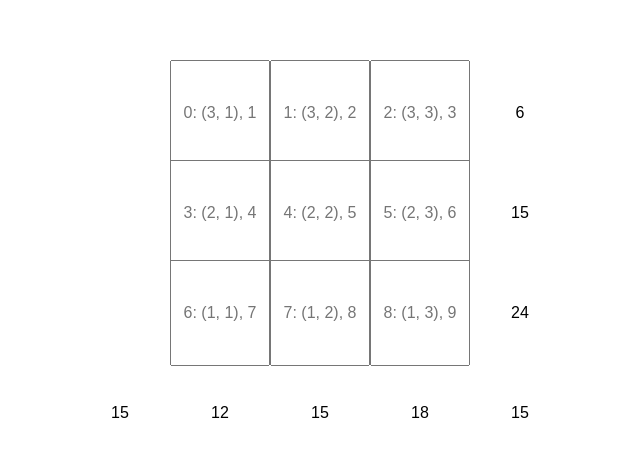
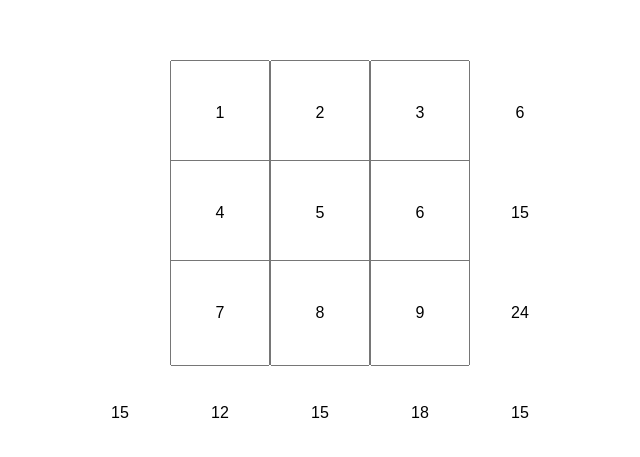
Before and after one commit to bantuist/magic-squares, a React (Create React App) app: page / in a window 1280 px wide. Shown: the part 137-594 px from the top of the page, without its empty margins (320-960 px from the left). Built offline with nearby package versions, Linux system fonts and the light colour scheme.

Commit message:
Basic grid update

```diff
--- a/src/actions/magicSquares.js
+++ b/src/actions/magicSquares.js
@@ -7,6 +7,14 @@ export const setGridSize = gridSize => {
   };
 };
 
+export const updateGrid = (id, value) => {
+  return {
+    type: constants.UPDATE_GRID,
+    id,
+    value
+  };
+};
+
 // export const getTotals = () => {
 //   return {
 //     type: constants.GET_TOTALS
--- a/src/components/MagicSquares.js
+++ b/src/components/MagicSquares.js
@@ -1,7 +1,7 @@
 import React, { Component } from 'react';
 import { connect } from 'react-redux';
 import uuid from 'uuid';
-import { setGridSize } from '../actions/magicSquares';
+import { setGridSize, updateGrid } from '../actions/magicSquares';
 import styled from 'styled-components';
 
 const Container = styled.div`
@@ -55,6 +55,8 @@ export class MagicSquares extends Component {
        return (
         <Cell className={cellClassName} key={uuid()}>
           <Input
+            onChange={event => this.props.updateGrid(cell.id, parseInt(event.target.value || 0, 10))}
+            value={cell.value}
             placeholder={`${i}: (${cell.x}, ${cell.y}), ${cell.value}`}
           />
         </Cell>
@@ -99,4 +101,4 @@ export default connect(state => {
     grid: state.grid,
     totals: state.totals
   };
-}, { setGridSize })(MagicSquares);
+}, { setGridSize, updateGrid })(MagicSquares);
--- a/src/helpers/Grid.js
+++ b/src/helpers/Grid.js
@@ -52,17 +52,18 @@ export default class Grid {
   }
 
   updateGrid(id, value) {
-    this.grid.id.value = value;
+    this.grid[id].value = value;
+    return this.grid;
   }
 
   getTotals() {
-    let { totals, grid, gridSize } = this;
-    let row, column, diagonal;
+    let { grid, gridSize } = this;
+    let row, column;
     let rows, columns, diagonals;
 
     Object.keys(grid).forEach((key, i) => {
       let cell = grid[key];
-      let { id, x, y, diagonal, value } = cell;
+      let { x, y, value } = cell;
 
       rows = rows ? rows : {};
       columns = columns ? columns : {};
--- a/src/reducers/magicSquares.js
+++ b/src/reducers/magicSquares.js
@@ -11,12 +11,13 @@ const magicSquares = (state = { gridSize: 3, grid: grid.setGrid(3), totals: grid
       return action.gridSize;
     // case constants.DEFINE_GRID:
     case constants.SET_GRID:
-      grid.setGrid(action.gridSize);
-      return grid.grid;
+      return grid.setGrid(action.gridSize);
     case constants.UPDATE_GRID:
-      // grid.updateGrid(action(cellId, value));
-      // return grid.grid;
-      return state;
+      return {
+        ...state,
+        grid: grid.updateGrid(action.id, action.value),
+        totals: grid.getTotals()
+      };
     case constants.GET_TOTALS:
       return grid.getTotals();
     default:
```
